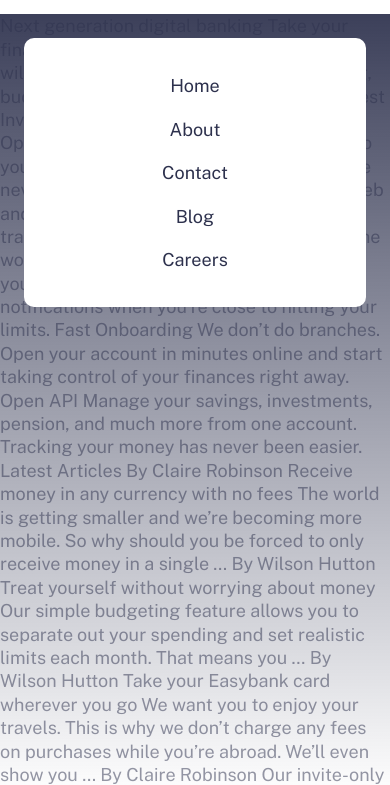
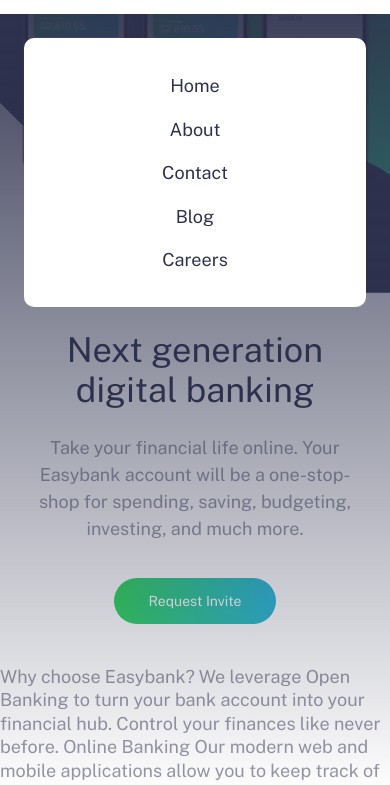
Before and after one commit to Shadyxstep/easybank-project, a plain HTML site: page index.html in a window 390 px wide. Both pictures are taken after a click on the link 353 px from the left and 30 px from the top of the page. Shown: the part 47-832 px from the top of the page. Drawn offline with nearby package versions, Linux system fonts and the light colour scheme.

Commit message:
added mobile styles for hero landing

```diff
--- a/app/js/script.js
+++ b/app/js/script.js
@@ -11,8 +11,8 @@ btnHamburger.addEventListener('click', function(){
 
     if(header.classList.contains('open')){
         // Close Hamburger Menu
+        body.classList.remove('noscroll');
         header.classList.remove('open');
-        body.classList.remove('noscroll');
         fadeElements.forEach(function(element){
             element.classList.remove('fade-in');
             element.classList.add('fade-out');
@@ -20,13 +20,12 @@ btnHamburger.addEventListener('click', function(){
         });
 
     } else {
-        //Open Hamburger Menu
+        // Open Hamburger Menu
         body.classList.add('noscroll');
         header.classList.add('open');
         fadeElements.forEach(function(element){
             element.classList.remove('fade-out');
             element.classList.add('fade-in');
-
         });
     }
 });
--- a/app/scss/_globals.scss
+++ b/app/scss/_globals.scss
@@ -21,6 +21,10 @@ body {
     }
 }
 
+h1, h2, h3 {
+    margin-top: 0;
+}
+
 a, a:visited, a:hover {
     text-decoration: none;
 }
@@ -28,8 +32,10 @@ a, a:visited, a:hover {
 // Spacing
 
 .container {
+    padding-top: 2.25rem;
+    padding-right: 1.5rem;
+    padding-bottom: 2.25rem;
     padding-left: 1.5rem;
-    padding-right: 1.5rem;
 }
 
 // Flexbox
@@ -53,6 +59,8 @@ a, a:visited, a:hover {
 // Buttons
 
 button, .button {
+    position: relative;
+    display: inline-block;
     padding: 0.875rem 2.1875rem;
     background: linear-gradient(to right, $limeGreen, $brightCyan);
     border-radius: 50px;
@@ -60,6 +68,29 @@ button, .button {
     color: $white;
     font-weight: 400;
     cursor: pointer;
+    font-size: $font-sm;
+    transition: opacity 300ms ease-in-out;
+    overflow: hidden;
+
+    &:hover {
+        opacity: 0.75;
+    }
+
+    &::before {
+        content: '';
+        position: absolute;
+        top: 0;
+        right: 0;
+        bottom: 0;
+        left: 0;
+        background-color: rgba(255, 255, 255, 0.25);
+        opacity: 0;
+        transition: opacity 150ms ease-in-out;
+      }
+
+      &:hover::before {
+        opacity: 1;
+      }
 }
 
 // Visibility
--- a/app/scss/_header.scss
+++ b/app/scss/_header.scss
@@ -1,4 +1,7 @@
 .header {
+
+    position: relative;
+    z-index: 1;
 
     &.open {
 
@@ -23,7 +26,7 @@
 
     .overlay {
         opacity: 0;
-        position: absolute;
+        position: fixed;
         top: 0;
         right: 0;
         bottom: 0;
@@ -65,10 +68,10 @@
 
     &__mobilemenu {
 
+        position: absolute;
         background: $white;
         padding: 1.625rem;
         border-radius: 10px;
-        position: fixed;
         width: calc(100% - 3rem);
         left: 50%;
         transform: translateX(-50%);
@@ -119,14 +122,4 @@
             }
         }
     }
-
-    &__cta {
-        font-size: $font-sm;
-        color: $white;
-        transition: opacity 300ms ease-in-out;
-
-        &:hover {
-            opacity: 0.75;
-        }
-    }
 }
--- /dev/null
+++ b/app/scss/_hero.scss
@@ -0,0 +1,43 @@
+.hero {
+
+    &__image {
+        position: relative;
+        background-image: url('/images/bg-intro-mobile.svg');
+        background-size: cover;
+        background-repeat: no-repeat;
+        background-position: center center;
+        min-height: 17.5rem;
+
+        &::before {
+            // Ensure you give before/after pseudo elements a content property
+            // otherwise it will not show up
+            content: "";
+            position: absolute;
+            height: 100%;
+            width: 100%;
+            background-image: url('/images/image-mockups.png');
+            background-size: 93%;
+            background-repeat: no-repeat;
+            background-position: center bottom;
+        }
+    }
+
+    &__text {
+
+        text-align: center;
+
+        h1 {
+            font-weight: 300;
+            font-size: 2.15rem;
+            line-height: 1.15;
+            color: $darkBlue;
+            margin-bottom: 1.5rem;
+        }
+
+        p {
+            line-height: 1.5;
+            margin-bottom: 2.25rem;
+        }
+
+    }
+}
--- a/app/scss/style.scss
+++ b/app/scss/style.scss
@@ -4,3 +4,4 @@
 
 @import "globals";
 @import "header";
+@import "hero";
--- a/index.html
+++ b/index.html
@@ -50,12 +50,23 @@
     </div>
   </header>
 
-  Next generation digital banking
+  <section class="hero">
+    <!-- <div class="container"> -->
+      <div class="hero__image"></div>
 
-  Take your financial life online. Your Easybank account will be a one-stop-shop
-  for spending, saving, budgeting, investing, and much more.
+      <div class="hero__text container">
+        <h1>Next generation digital banking</h1>
+        <p>
+          Take your financial life online. Your Easybank account will be a
+          one-stop-shop for spending, saving, budgeting, investing, and much
+          more.
+        </p>
+        <a href="#" class="button hero__cta">Request Invite</a>
+      </div>
+    </div>
+  </section>
 
-  Request Invite
+
 
 
 
```
Also changed, not shown: app/scss/style.css, 1 other file.
